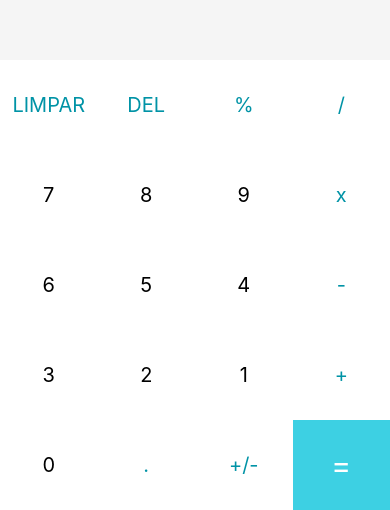
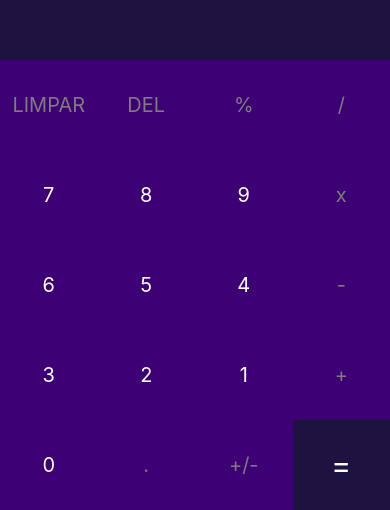
Before and after one commit to farelorbw/CalculadoraSenac, a React Native app: screen / in a window 390 px wide. Shown: the part 334-844 px from the top of the page. Built offline with nearby package versions, Linux system fonts and the light colour scheme.

Commit message:
Botão de porcentagem + mudança de visual

```diff
--- a/App.js
+++ b/App.js
@@ -1,5 +1,5 @@
 import React from 'react';
-import {useState} from 'react'
+import { useState } from 'react'
 import { StyleSheet, Text, View, TouchableOpacity, Button } from 'react-native';
 
 export default function App() {
@@ -10,14 +10,14 @@
   const [lastNumber, setLastNumber] = useState("")
 
 
-  function calculator(){
+  function calculator() {
     const splitNumbers = currentNumber.split(' ')
     const fistNumber = parseFloat(splitNumbers[0])
     const lastNumber = parseFloat(splitNumbers[2])
     const operator = splitNumbers[1]
 
     // Faz ação referente tecla pressionada
-    switch(operator){
+    switch (operator) {
       case '+':
         setCurrentNumber((fistNumber + lastNumber).toString())
         return
@@ -33,13 +33,13 @@
     }
   }
 
-  function handleInput(buttonPressed){
+  function handleInput(buttonPressed) {
     console.log(buttonPressed) // Mostra no Console a tecla pressionada
-    if(buttonPressed === '+' | buttonPressed === "-" | buttonPressed === "x" | buttonPressed === "/" ){
+    if (buttonPressed === '+' | buttonPressed === "-" | buttonPressed === "x" | buttonPressed === "/") {
       setCurrentNumber(currentNumber + " " + buttonPressed + " ")
       return
     }
-    switch(buttonPressed){
+    switch (buttonPressed) {
       case 'DEL':
         setCurrentNumber(currentNumber.substring(0, (currentNumber.length - 1)))
         return
@@ -52,7 +52,10 @@
         calculator()
         return
       case '+/-':
-        setCurrentNumber(currentNumber *-1)
+        setCurrentNumber((currentNumber * -1).toString())
+        return
+      case '%':
+        setCurrentNumber((currentNumber /100).toString())
         return
     }
 
@@ -74,13 +77,13 @@
 
         {buttons.map((button) =>
           button === '=' ? // Mapeamento do botão =
-        <TouchableOpacity onPress={() => handleInput(button)} key={button} style={[styles.button, {backgroundColor: '#3dd0e3'}]}>
-          <Text style={[styles.textButton, {color: "white", fontSize: 30}]}>{button}</Text>
-        </TouchableOpacity>
-          : // Mapeamento dos outros botões
-          <TouchableOpacity onPress={() => handleInput(button)} key={button} style={styles.button}>
-            <Text style={[styles.textButton, {color: typeof(button) === 'number' ? 'black': '#0093a6'}]}>{button}</Text>
-          </TouchableOpacity>
+            <TouchableOpacity onPress={() => handleInput(button)} key={button} style={[styles.button, { backgroundColor: '#1E1240' }]}>
+              <Text style={[styles.textButton, { color: "white", fontSize: 30 }]}>{button}</Text>
+            </TouchableOpacity>
+            : // Mapeamento dos outros botões
+            <TouchableOpacity onPress={() => handleInput(button)} key={button} style={styles.button}>
+              <Text style={[styles.textButton, { color:  typeof (button) === 'number' ? 'white' : '#7c7c7c' }]}>{button}</Text>
+            </TouchableOpacity>
         )}
       </View>
     </View>
@@ -91,31 +94,33 @@
 const styles = StyleSheet.create({
   container: {
     flex: 1,
+    backgroundColor: "#3D0075"
   },
   results: {
     flex: 2,
     justifyContent: "center",
-    backgroundColor: "#f5f5f5"
+    backgroundColor: "#1E1240"
   },
   resultText: {
-    color: "#282F38",
+    color: "white",
     fontSize: 32,
     fontWeight: "bold",
     padding: 12,
     textAlign: "right"
   },
-  historyText:{
+  historyText: {
     color: "#7c7c7c",
     fontSize: 20,
     marginRight: 10,
     alignSelf: 'flex-end',
   },
   buttons: {
+    color: "white",
     flexDirection: 'row',
     flexWrap: 'wrap',
   },
   button: {
-    backgroundColor: 'white',
+    backgroundColor: '#3D0075',
     alignItems: 'center',
     justifyContent: 'center',
     minWidth: 90,
@@ -123,7 +128,7 @@
     flex: 2,
   },
   textButton: {
-    color: "#7c7c7c",
+    color: "white",
     fontSize: 20,
   }
 });
```
